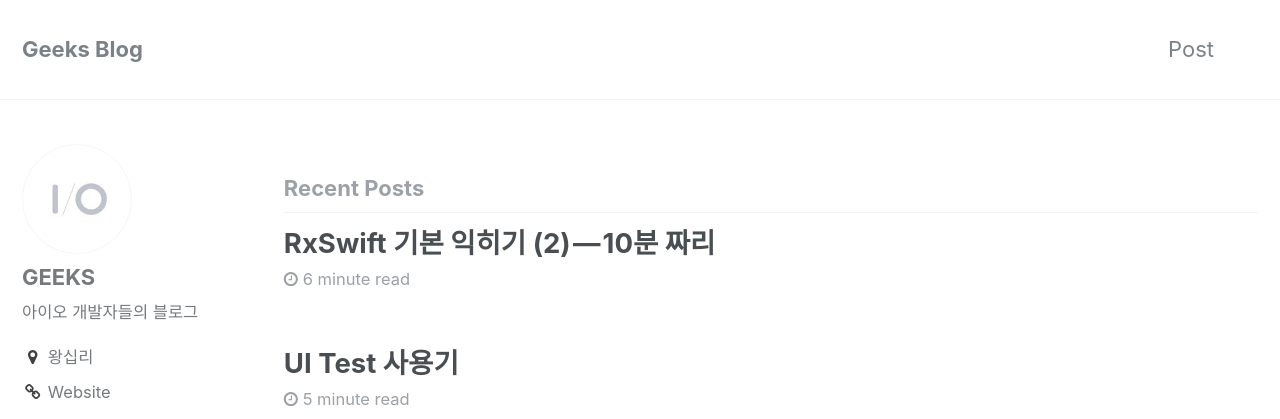
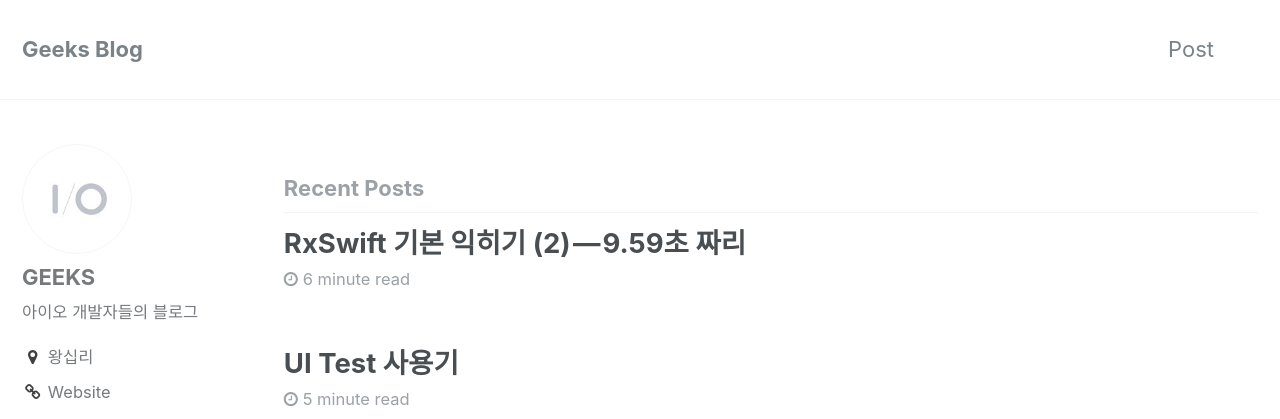
Before and after one commit to IO-inc/geeks.blog, a Jekyll site: the page built from index.html, in a window 1280 px wide and 1278 px high. Shown: the top 419 px of the window. Built offline with Jekyll 4.4.1, drawn with Linux system fonts in a browser that asks for light colours; our own code applies the rules of GitHub Pages for plain Markdown files; the list of posts is cut into pages by our own code.

Commit message:
startrxswift2

````diff
--- a/_posts/2017-04-18-RxSwift-Second.md
+++ b/_posts/2017-04-18-RxSwift-Second.md
@@ -1,5 +1,5 @@
 ---
-title: RxSwift 기본 익히기 (2) — 10분 짜리
+title: RxSwift 기본 익히기 (2) — 9.59초 짜리
 permalink: startrxswift2
 ---
 
@@ -83,7 +83,7 @@ let deferredSequence = Observable<String>.deferred {
   count += 1
   return Observable.create { observer in
     print("Emitting...")
-    observer.onNext("A")
+    observer.onNext("📱")
     return Disposables.create()
   }
 }
@@ -92,24 +92,24 @@ deferredSequence.subscribe(onNext: { print($0) }).disposed(by: disposeBag)
 // --- 출력 ---
 // 1 번째
 // Emitting...
-// A
+// 📱
 // 2 번째
 // Emitting...
-// A
+// 📱
 ```
 - ### From
 from은 자료구조화 된 데이터 타입들 Array, Dictionary따위 들을 Observable로 만들때 사용할 수 있습니다.
 ```
 let disposeBag = DisposeBag()
-let arrayType = ["A", "B", "C", "D"]
+let arrayType = ["📱", "⌚️", "💻", "🖥"]
 Observable.from(arrayType)
  .subscribe(onNext: { print($0) })
  .disposed(by: disposeBag)
 // --- 출력 ---
-// A
-// B️
-// C
-// D
+// 📱
+// ⌚️
+// 💻
+// 🖥
 ```
 - ### Of
 Of는 같은 타입의 여러개의 element들을 observable로 만들 수 있습니다.
@@ -195,16 +195,16 @@ Source Observable여러개를 하나의 Observable로 만듭니다.
 - ### StartWith
 Obervable이 보내는 데이터의 처음에 데이터를 추가합니다.
 ```
-Observable.of("A", "B", "C", "D")
+Observable.of("📱", "⌚️", "💻", "🖥")
  .startWith("startWith")
  .subscribe(onNext: { print($0) })
  .disposed(by: disposeBag)
 // --- 출력 ---
 // startWith
-// A
-// B️
-// C
-// D
+// 📱
+// ⌚️
+// 💻
+// 🖥
 ```
 - ### Merge
 여러개의 Observable sequence를 하나로 만듭니다.
@@ -310,58 +310,58 @@ Source Observable로 부터 emit되는 item을 필터링 하거나 조건에 따
 - ### filter
 Filter는 Swift의 그것과 같이 Observable이 emit하는 item 을 필터링 해 subscriber에 보내기 위해 사용합니다.
 ```
-Observable.of("A", "B️", "C", "D")
-.filter { $0 == "C" }
+Observable.of("📱", "⌚️", "💻", "🖥")
+.filter { $0 == "🖥" }
 .subscribe(onNext: { print($0) })
 .disposed(by: disposeBag)
 // --- 출력 ---
-// C
+// 🖥
 ```
 - ### distinctUntilChanged
 이건 말이죠. Observable이 연속 같은 item 을 방출하면 무시합니다. subscriber는 연속해서 같은 item을 받지 않습니다.
 ```
-Observable.of("A", "B️", "B️", "C", "D", "C", "D", "D")
+Observable.of("📱", "⌚️", "⌚️", "💻", "📱", "💻", "🖥", "🖥")
   .distinctUntilChanged()
   .subscribe(onNext: { print($0) })
   .disposed(by: disposeBag)
 // --- 출력 ---
-//A
-//B️
-//C
-//A
-//B
-//C
+//📱
+//⌚️
+//💻
+//📱
+//💻
+//🖥
 ```
 - ### elementAt
 Observables는 Sequenecs 처럼 다룰 수 있습니다. 특정 순서에 나오는 item을 구독할 수 있습니다.
 ```
-Observable.of("A", "B️", "C", "D")
+Observable.of("📱", "⌚️", "💻", "🖥")
   .elementAt(3)
   .subscribe(onNext: { print($0) })
   .disposed(by: disposeBag)
 // --- 출력 ---
-// C
+// 💻
 ```
 - ### single
 Swift Sequence 의 .first와 같습니다. 대신 매개변수로 조건을 넣을 수 있습니다.
 ```
-Observable.of("A", "B️", "C", "D")
+Observable.of("📱", "⌚️", "💻", "🖥")
   .single()
   .subscribe { print($0) }
   .disposed(by: disposeBag)
 // --- 출력 ---
-//A
+//📱
 ```
 - ### take
 매개변수로 subscriber에게 넘겨줄 item의 개수를 정할 수 있습니다.
 ```
-Observable.of("A", "B️", "C", "D")
+Observable.of("📱", "⌚️", "💻", "🖥")
   .take(2)
   .subscribe(onNext: { print($0) })
   .disposed(by: disposeBag)
 // --- 출력 ---
-//A
-//B️
+//📱
+//⌚️
 takeLast
 takeWhile
 takeUntil
@@ -382,14 +382,13 @@ observeOn, 이나 subscribeOn메서드로 Thread를 지정할 수 있습니다.
 - OperationQueueScheduler
 
 위와 같은 Thread들이 있고 다음과 같이 사용할 수 있습니다.
-
 ```
-Observable.of("A", "B️", "C", "D")
+Observable.of("📱", "⌚️", "💻", "🖥")
   .observeOn(CurrentThreadScheduler.instance)
   .subscribe(onNext: { print($0) })
   .disposed(by: disposeBag)
 ```
 
 축하드려요. 이제 Rx시작하기를 끝내셨네요. 시간이 날때 마다 예제 코드나 설명을 수정 보완하도록 하겠습니다. 다음에는 RxCocoa에 대해서 다뤄보도록 하죠.
-여기까지 읽으셨으면 피드백 꼭 주세요.
+여기까지 읽으셨으면 피드백 꼭 주세요. ⚔️
 그럼 이만…
````
Also changed, not shown: other parts of _posts/2017-04-18-RxSwift-Second.md (+13 -13 lines).
